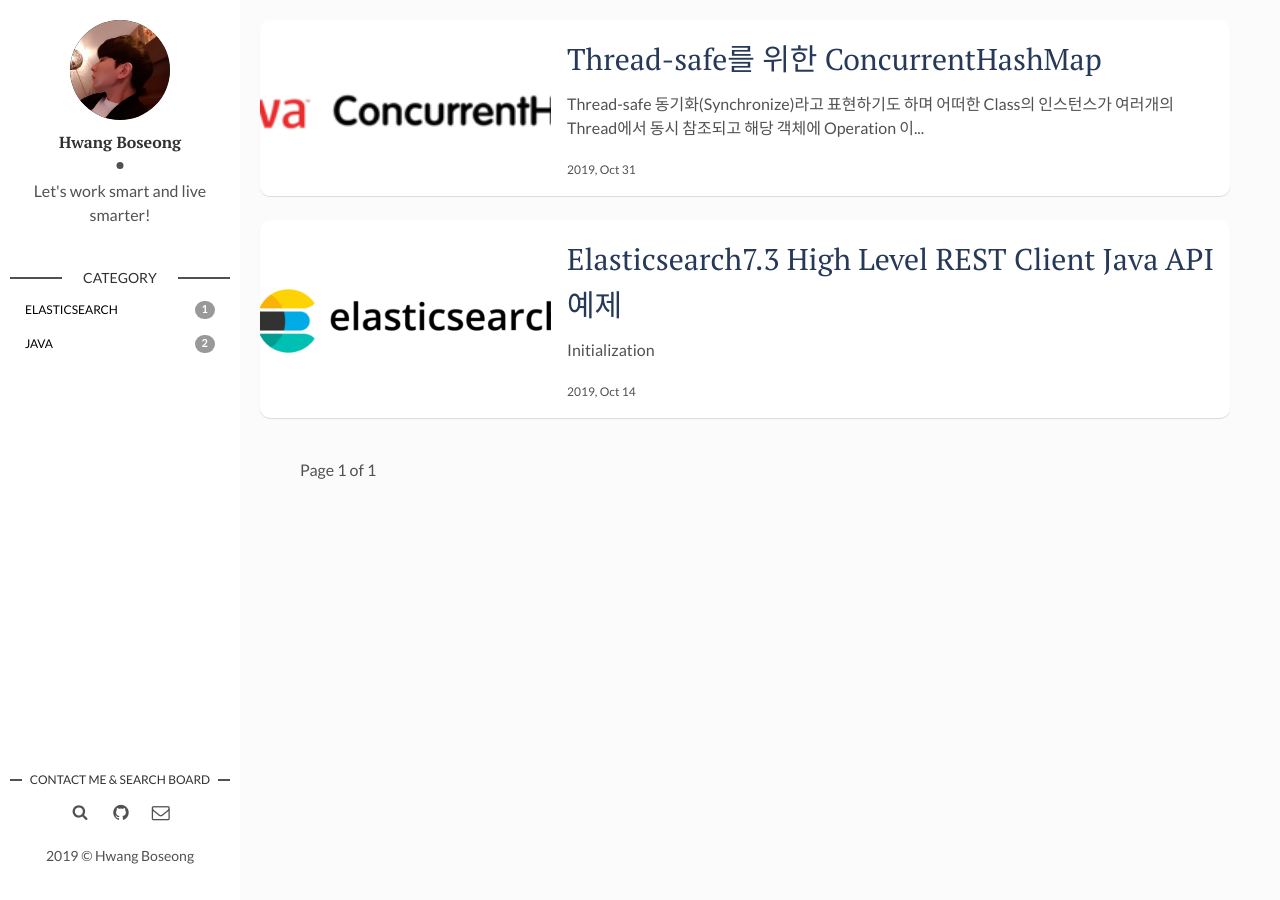
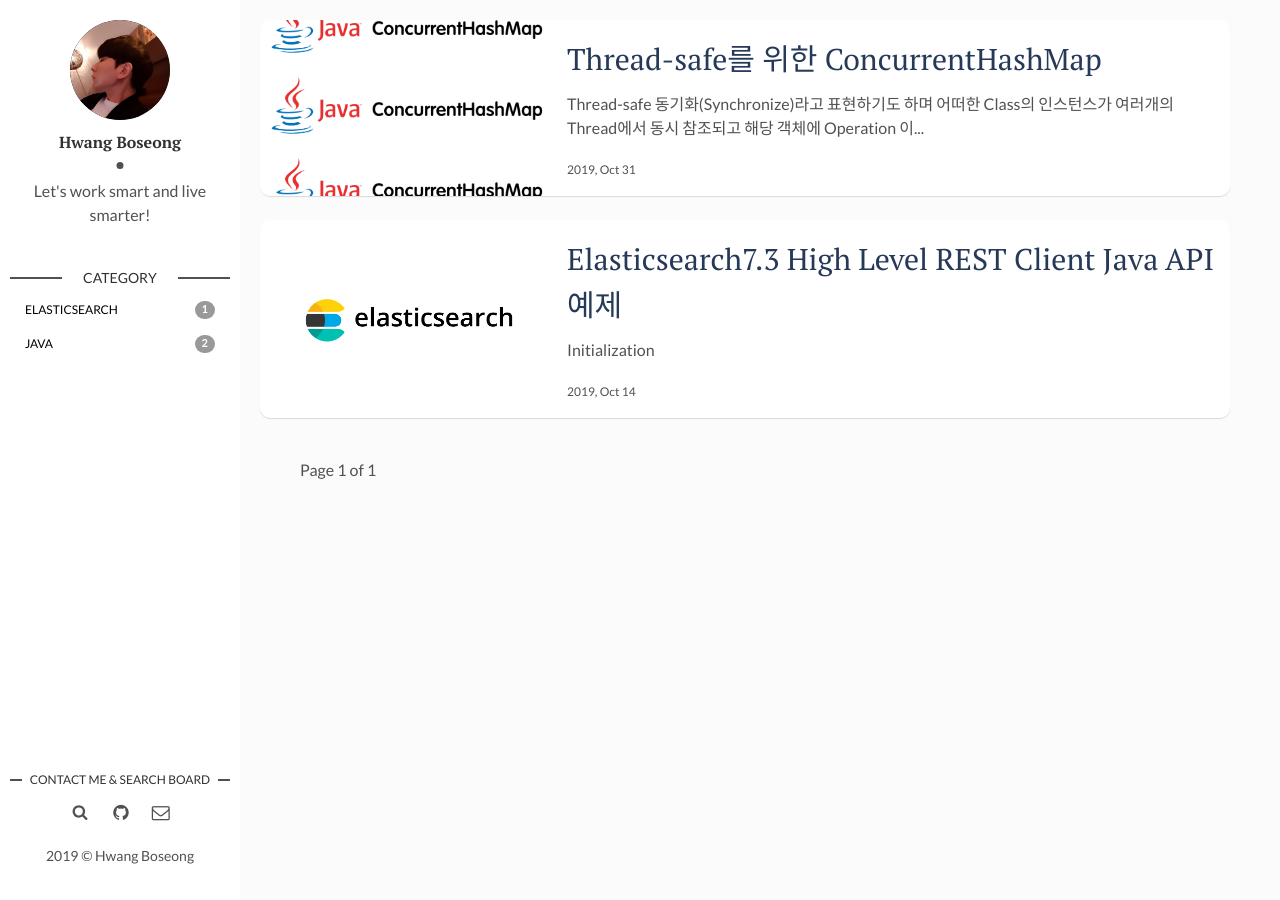
Before and after one commit to hboseong/hboseong.github.io, a Jekyll site: the page built from index.html, in a window 1280 px wide. Built offline with Jekyll 4.4.1, drawn with Linux system fonts in a browser that asks for light colours; nearby versions of some CDN libraries; the list of posts is cut into pages by our own code.

Commit message:
update css

```diff
--- a/assets/css/main.css
+++ b/assets/css/main.css
@@ -1140,8 +1140,8 @@ footer .copyright {
   width: 30%;
   max-width: 100%;
   min-height: 11rem;
-  -webkit-background-size: cover;
-          background-size: cover;
+  -webkit-background-size: contain;
+          background-size: contain;
   background-position: 50% 50%;
 }
 
--- a/index.html
+++ b/index.html
@@ -4,7 +4,7 @@ layout: main
 {% for post in paginator.posts %}
 <article class="post">
   {% if post.img %}
-    <a class="post-thumbnail" style="background-image: url({{"/assets/img/thumbnail/" | prepend: site.baseurl | append : post.img}})"  href="{{post.url | prepend: site.baseurl}}"></a>
+    <a class="post-thumbnail" style="background-image: url({{"/assets/img/" | prepend: site.baseurl | append : post.img}})"  href="{{post.url | prepend: site.baseurl}}"></a>
   {% else %}
   {% endif %}
   <div class="post-content">
```
